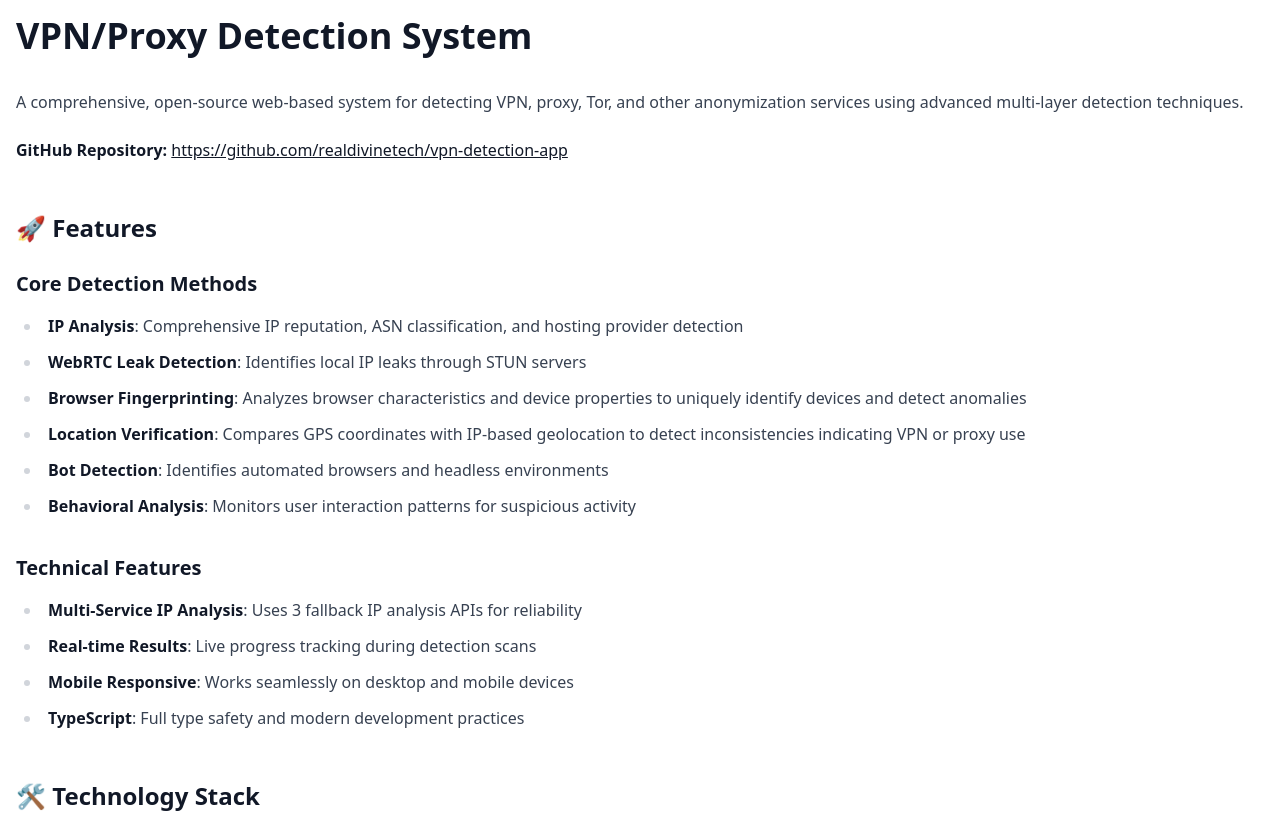
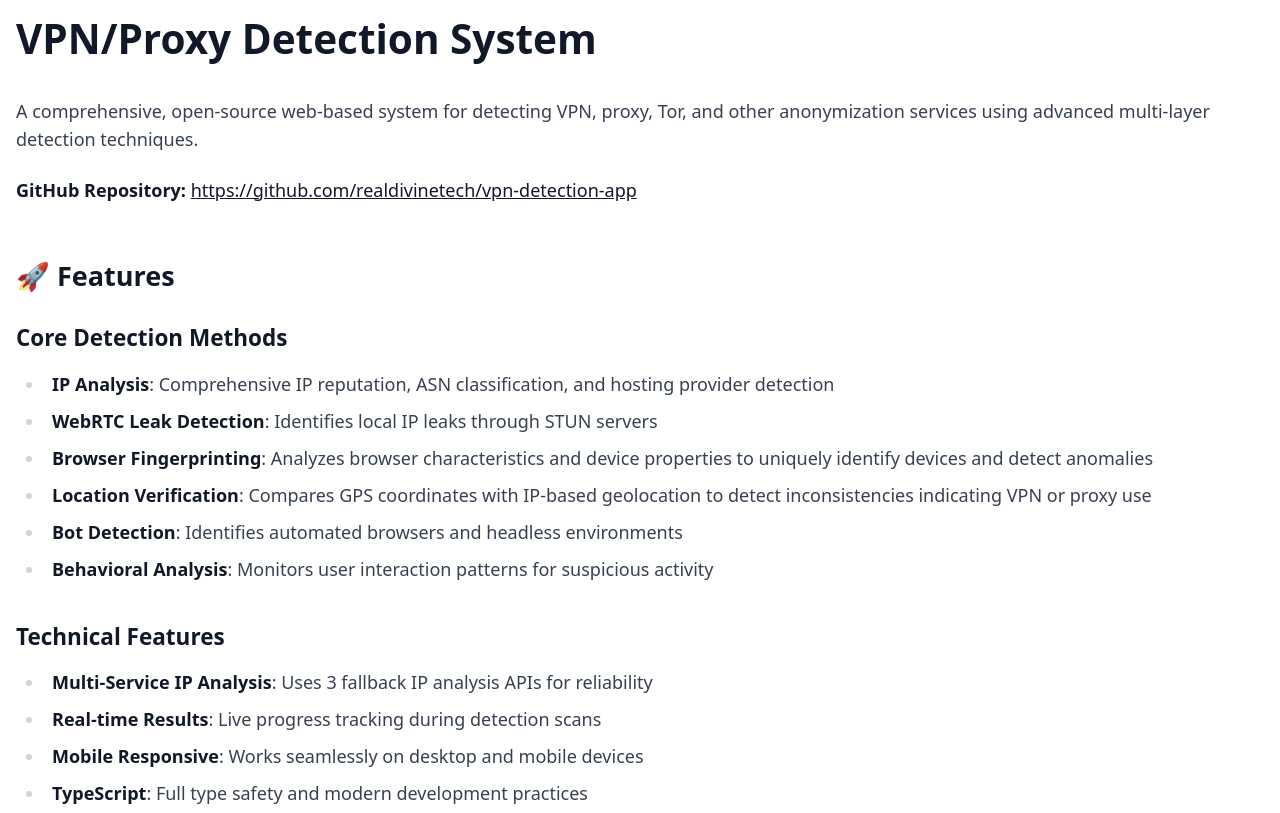
Before and after one commit to realdivinetech/vpn-detection-app, a React (Vite) app: page /docs in a window 1280 px wide. Shown: the top 813 px of the page. Built offline with nearby package versions, Linux system fonts and the light colour scheme; no server answers.

Commit message:
just documentation update

```diff
--- a/src/pages/Documentation.tsx
+++ b/src/pages/Documentation.tsx
@@ -12,7 +12,7 @@ const Documentation = () => {
   }, []);
 
   return (
-    <div className="container mx-auto p-4 prose dark:prose-invert max-w-none">
+    <div className="container mx-auto p-4 prose dark:prose-invert max-w-none text-lg">
       <ReactMarkdown>{content}</ReactMarkdown>
     </div>
   );
```
Also changed, not shown: public/README.md, 1 other file (tests, documents, lock files or other folders).
